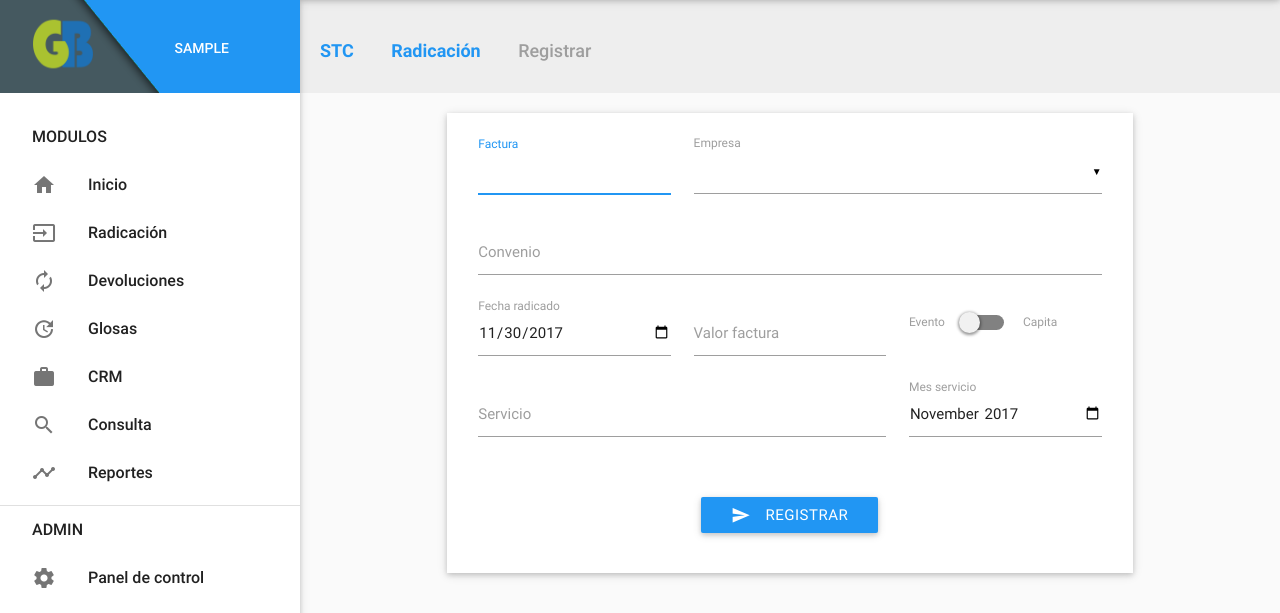
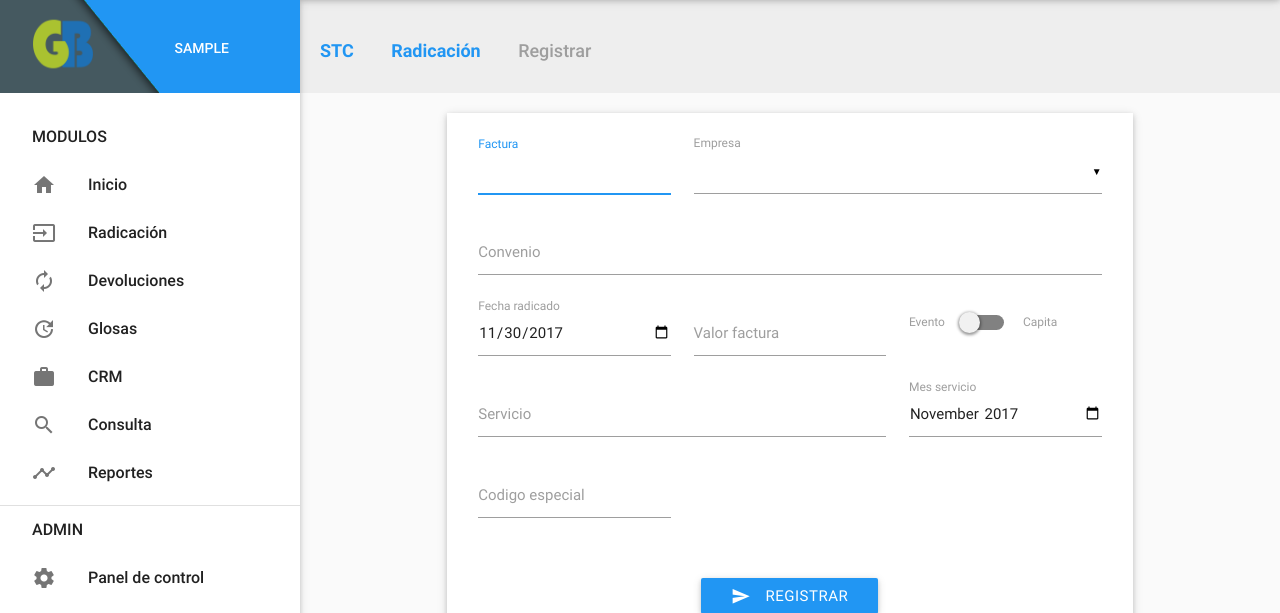
Before and after one commit to Baindaer/gb_stc, a Django app: page /radicacion/agregar/ in a window 1280 px wide. Shown: the part 65-678 px from the top of the page. Run offline with Django 3.2, Linux system fonts and the light colour scheme; the visitor is signed in with stand-in values (Sample User, id 1); data that the repository does not hold is empty; some libraries are stand-ins or nearby versions.

Commit message:
special code added

```diff
--- a/stc/models.py
+++ b/stc/models.py
@@ -88,6 +88,7 @@ class Radicacion(models.Model):
     mes_servicio = models.CharField(max_length=7, null=True)
     usuario = models.ForeignKey(User)
     fecha_registro = models.DateTimeField(null=True)
+    special_code = models.CharField(max_length=12)
 
     def __str__(self):
         return self.factura
--- a/stc/templates/stc/rad_agregar.html
+++ b/stc/templates/stc/rad_agregar.html
@@ -73,6 +73,10 @@
         <input type="month" id="mes_servicio" name="mes_servicio">
         <label for="mes_servicio" class="active">Mes servicio</label>
       </div>
+      <div class="input-field col s6 m4 l4">
+        <input type="text" id="special_code" name="special_code" autocomplete="off">
+        <label for="special_code" class="active">Codigo especial</label>
+      </div>
     </div>
     <div class="row form-bot">
       <div class="col s12 center">
--- a/stc/views.py
+++ b/stc/views.py
@@ -91,6 +91,7 @@ def rad_agregar(request):
     if request.method == 'POST':
         # Agregando registro de radicacion
         factura = request.POST['factura'].upper()
+        special_code = request.POST['special_code'].upper()
         empresa = request.POST['empresa']
         convenio = request.POST['convenio'].upper()
         fecha_radicacion = request.POST['fecha_radicacion']
@@ -135,6 +136,7 @@ def rad_agregar(request):
                 mes_servicio=mes_servicio,
                 fecha_registro=fecha_registro,
                 usuario_id=request.user.id,
+                special_code=special_code,
                 )
         registro.save()
         # Agregando datos a contexto
```
